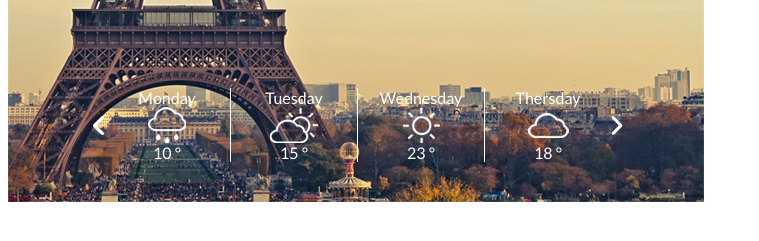
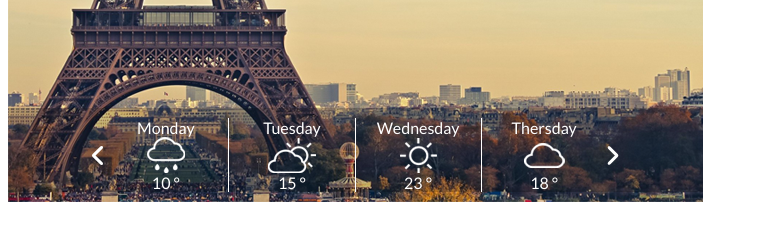
Before and after one commit to epam-js-march-2019/html-css-1, a plain HTML site: page Sumkina_Olga/paris_widget.html in a window 1280 px wide. Shown: the part 241-482 px from the top of the page, without its empty margins (0-759 px from the left). Drawn offline with Linux system fonts and the light colour scheme; files whose address does not match are found by name.

Commit message:
add weather bloks by day opacity

```diff
--- a/Sumkina_Olga/css/paris.css
+++ b/Sumkina_Olga/css/paris.css
@@ -1,7 +1,7 @@
 #widget_container {
 	background: url(C:/dev/projects/epam/html-css-1/Sumkina_Olga/img/paris/Paris.png) no-repeat;
 	height: 500px;
-	width: 700px;
+	width: 695px;
 	display: flex;
 	flex-flow: column nowrap;
 }
@@ -64,10 +64,11 @@
 	display: flex;
     flex-flow: row nowrap;
     color: white;
-    margin: 100px auto 0 auto;
+    margin: 130px auto 0 auto;
     width: 100%;
     justify-content: center;
     padding-top: 10px;
+    background-color: rgba(0,0,0, 0.2);
 }
 
 .day {
```
